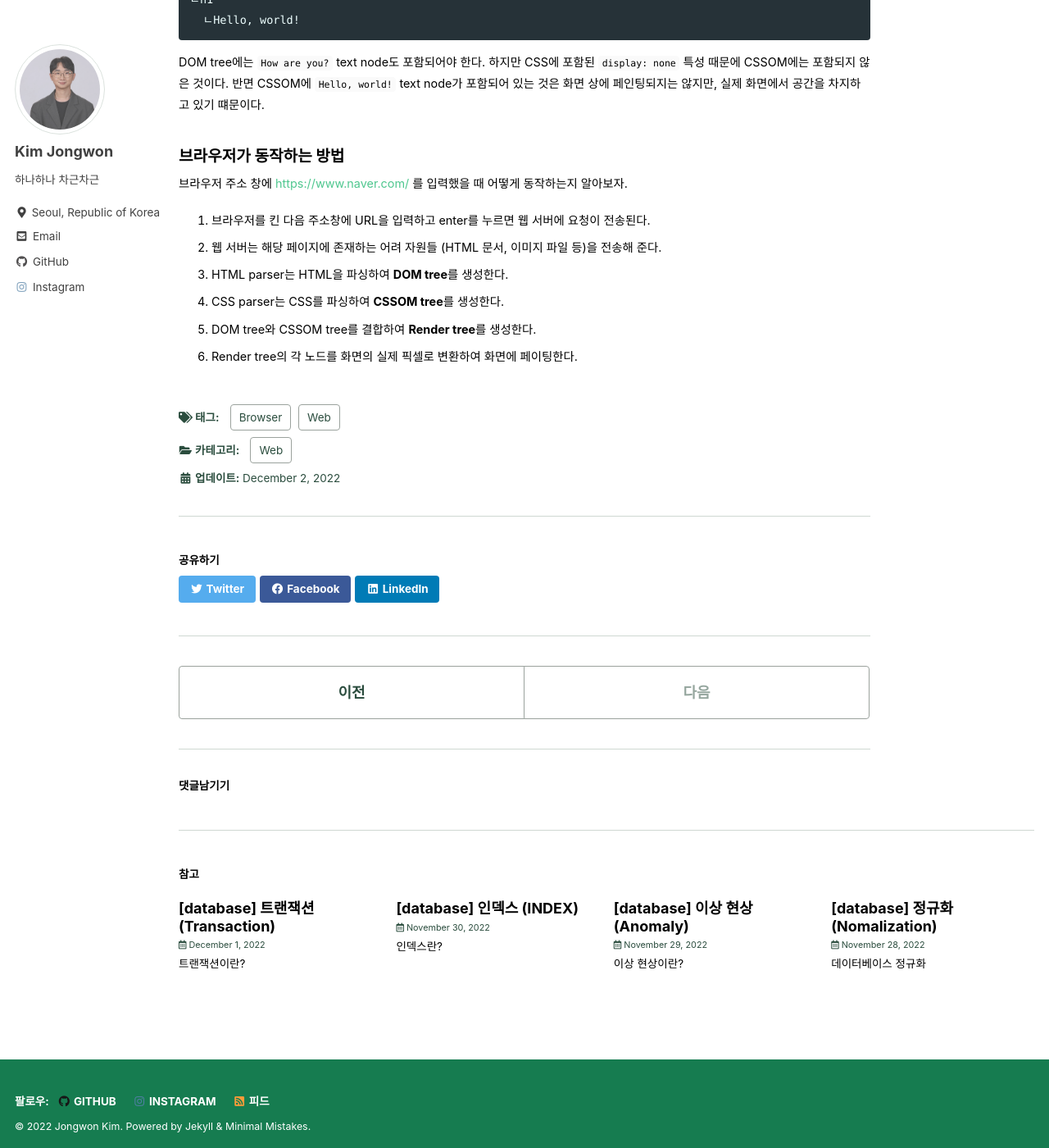
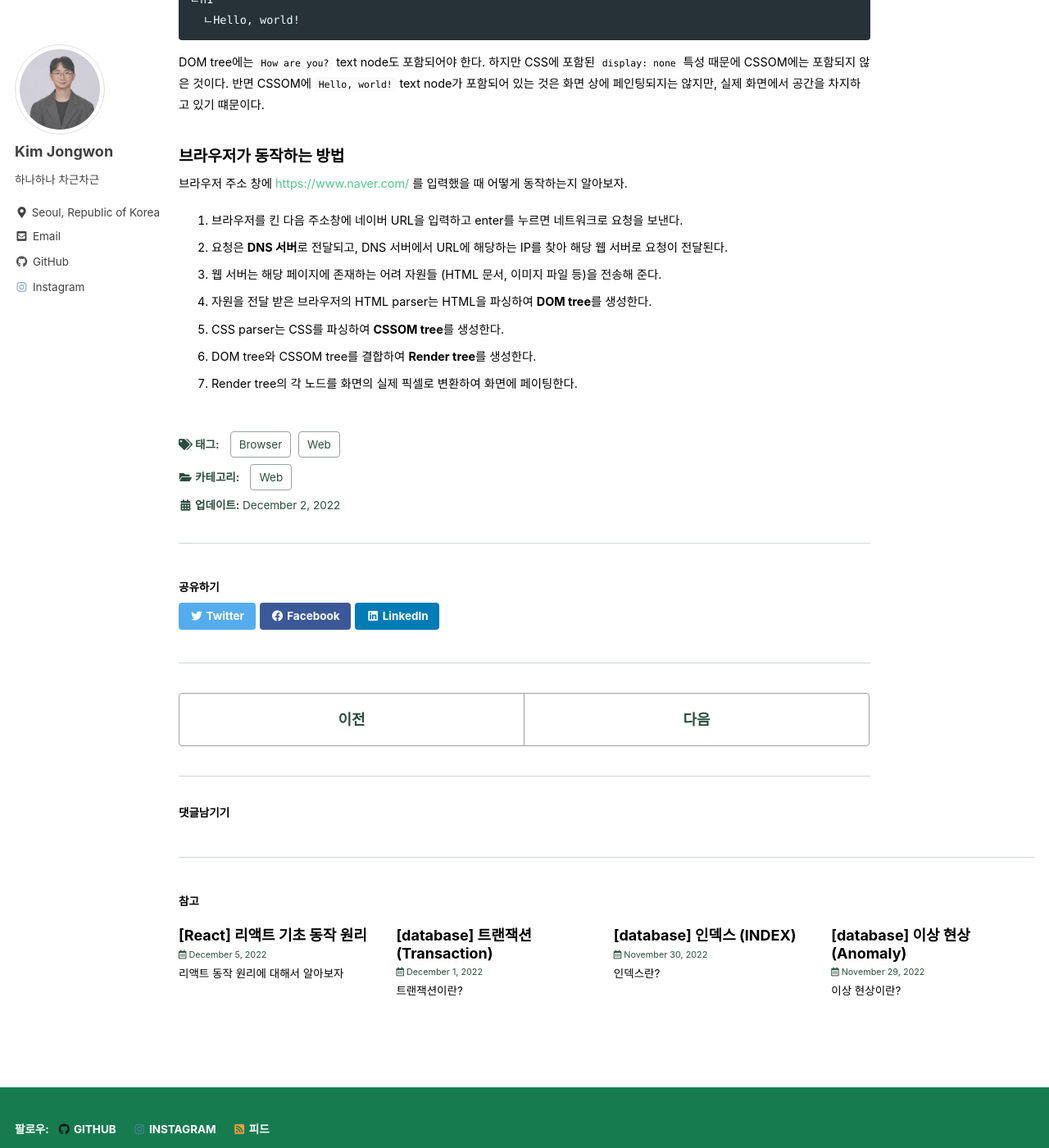
Before and after one commit to wonnx/wonnx.github.io, a Jekyll site: the page built from _posts/2022-12-02-브라우저 동작 원리.md, in a window 1280 px wide and 1400 px high, scrolled down 2645 px. Shown: the whole window at 82% size. Built offline with Jekyll 4.4.1, drawn with Linux system fonts in a browser that asks for light colours; cached includes are drawn as plain includes; comment, search, counter and statistics services are not loaded.

Commit message:
221205 react 동작 원리

```diff
--- a/_posts/2022-12-02-브라우저 동작 원리.md
+++ b/_posts/2022-12-02-브라우저 동작 원리.md
@@ -68,9 +68,10 @@ DOM tree에는 `How are you?` text node도 포함되어야 한다. 하지만 CSS
 
 #### 브라우저가 동작하는 방법
 브라우저 주소 창에 [https://www.naver.com/](https://www.naver.com/) 를 입력했을 때 어떻게 동작하는지 알아보자.
-1. 브라우저를 킨 다음 주소창에 URL을 입력하고 enter를 누르면 웹 서버에 요청이 전송된다.
-2. 웹 서버는 해당 페이지에 존재하는 어려 자원들 (HTML 문서, 이미지 파일 등)을 전송해 준다.
-3. HTML parser는 HTML을 파싱하여 **DOM tree**를 생성한다.
-4. CSS parser는 CSS를 파싱하여 **CSSOM tree**를 생성한다.
-5. DOM tree와 CSSOM tree를 결합하여 **Render tree**를 생성한다.
-6. Render tree의 각 노드를 화면의 실제 픽셀로 변환하여 화면에 페이팅한다.
+1. 브라우저를 킨 다음 주소창에 네이버 URL을 입력하고 enter를 누르면 네트워크로 요청을 보낸다.
+2. 요청은 **DNS 서버**로 전달되고, DNS 서버에서 URL에 해당하는 IP를 찾아 해당 웹 서버로 요청이 전달된다.
+3. 웹 서버는 해당 페이지에 존재하는 어려 자원들 (HTML 문서, 이미지 파일 등)을 전송해 준다.
+4. 자원을 전달 받은 브라우저의 HTML parser는 HTML을 파싱하여 **DOM tree**를 생성한다.
+5. CSS parser는 CSS를 파싱하여 **CSSOM tree**를 생성한다.
+6. DOM tree와 CSSOM tree를 결합하여 **Render tree**를 생성한다.
+7. Render tree의 각 노드를 화면의 실제 픽셀로 변환하여 화면에 페이팅한다.
```
Also changed, not shown: _posts/2022-12-05-react 동작 원리.md (added, +77 -0 lines), assets/images/posts/2022-12-05-react 동작 원리/jquery.png (added), assets/images/posts/2022-12-05-react 동작 원리/react.png (added).
